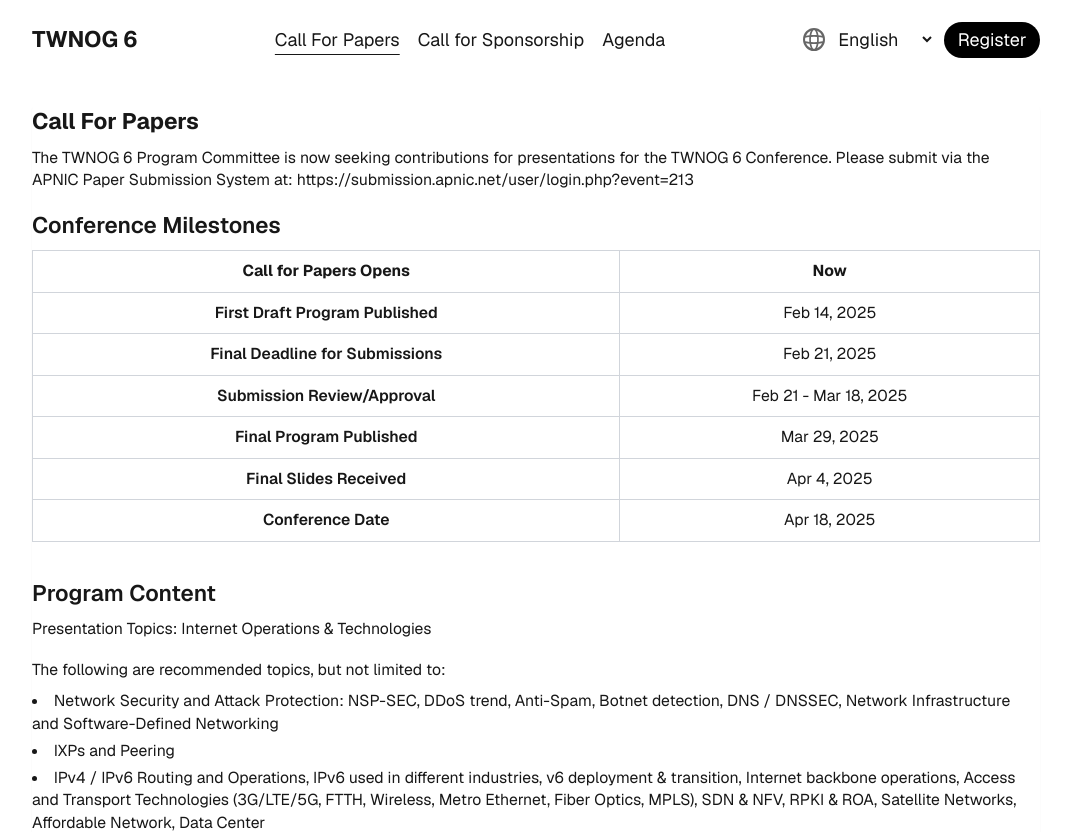
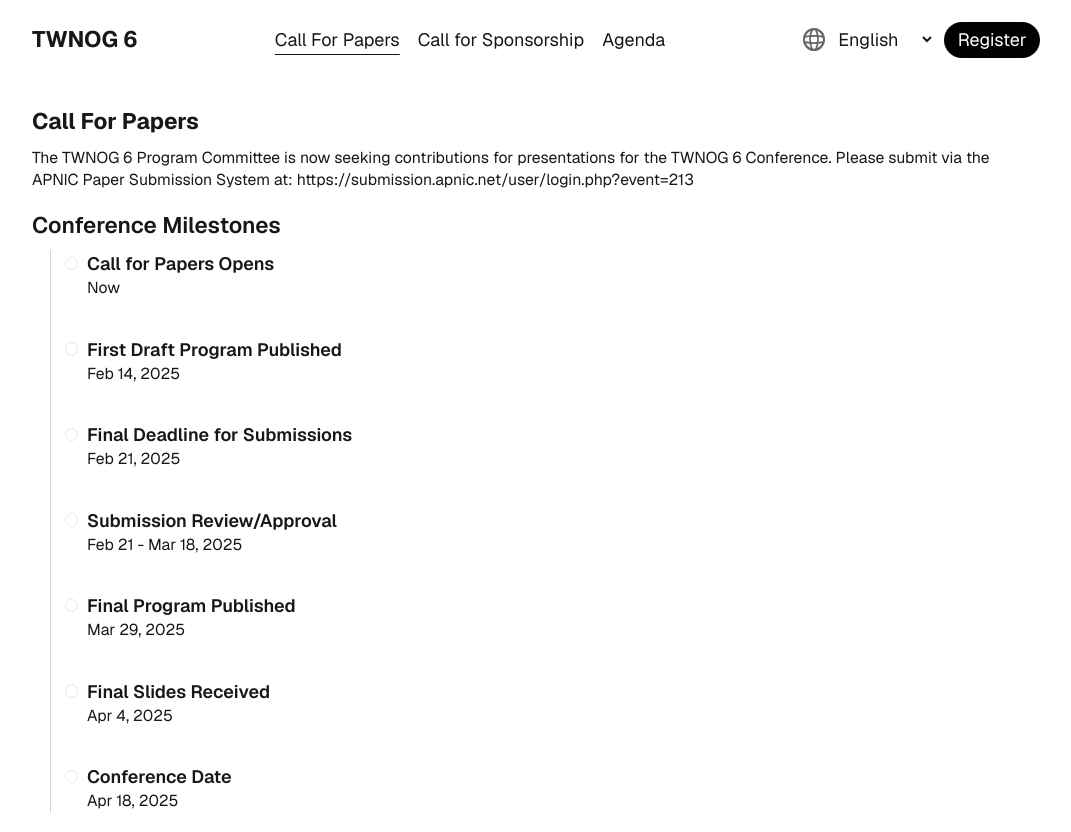
Before and after one commit to TWNOG/TWNOG6.0-2025, a Next.js app: page /paper in a window 1280 px wide. Shown: the top 832 px of the page, without its empty margins (104-1175 px from the left). Built offline with nearby package versions, Linux system fonts and the light colour scheme.

Commit message:
update: refactor conference milestones section to use TimelineItem component for improved layout and readability

```diff
--- a/app/paper/page.tsx
+++ b/app/paper/page.tsx
@@ -10,122 +10,89 @@ export default function CFPPage() {
       <section className="max-w-4xl mx-auto rounded shadow-sm">
         {/* 大標題 */}
         <h2 className="text-xl font-bold mb-2">{t("callForPapersTitle")}</h2>
-        <p className="text-sm mb-4">
-          {t("callForPapersDescription")}
-        </p>
+        <p className="text-sm mb-4">{t("callForPapersDescription")}</p>
 
-        {/* Conference Milestones */}
+        {/* Conference Milestones - Timeline */}
         <div className="mb-8">
-          <h2 className="text-xl font-semibold mb-2">{t("conferenceMilestonesTitle")}</h2>
-
-          <div className="overflow-x-auto">
-            <table className="table-auto w-full border border-gray-300 text-sm text-center">
-              <thead className="">
-                <tr>
-                  <th className="border border-gray-300 py-2 px-4">
-                    {t("conferenceMilestones.open")}
-                  </th>
-                  <th className="border border-gray-300 py-2 px-4">
-                    {t("conferenceMilestones.openTime")}
-                  </th>
-                </tr>
-              </thead>
-              <tbody>
-                <tr>
-                  <th className="border border-gray-300 py-2 px-4 font-semibold">
-                    {t("conferenceMilestones.draftProgram")}
-                  </th>
-                  <td className="border border-gray-300 py-2 px-4 whitespace-nowrap">
-                    {t("conferenceMilestones.draftProgramTime")}
-                  </td>
-                </tr>
-                <tr>
-                  <th className="border border-gray-300 py-2 px-4 font-semibold">
-                    {t("conferenceMilestones.submissionDeadline")}
-                  </th>
-                  <td className="border border-gray-300 py-2 px-4">
-                    {t("conferenceMilestones.submissionDeadlineTime")}
-                  </td>
-                </tr>
-                <tr>
-                  <th className="border border-gray-300 py-2 px-4 font-semibold">
-                    {t("conferenceMilestones.review")}
-                  </th>
-                  <td className="border border-gray-300 py-2 px-4">{t("conferenceMilestones.reviewTime")}</td>
-                </tr>
-                <tr>
-                  <th className="border border-gray-300 py-2 px-4 font-semibold">
-                    {t("conferenceMilestones.finalProgram")}
-                  </th>
-                  <td className="border border-gray-300 py-2 px-4">{t("conferenceMilestones.finalProgramTime")}</td>
-                </tr>
-                <tr>
-                  <th className="border border-gray-300 py-2 px-4 font-semibold">
-                    {t("conferenceMilestones.finalSlides")}
-                  </th>
-                  <td className="border border-gray-300 py-2 px-4">{t("conferenceMilestones.finalSlidesTime")}</td>
-                </tr>
-                <tr>
-                  <th className="border border-gray-300 py-2 px-4 font-semibold">
-                    {t("conferenceMilestones.conferenceDate")}
-                  </th>
-                  <td className="border border-gray-300 py-2 px-4">
-                    {t("conferenceMilestones.conferenceDateTime")}
-                  </td>
-                </tr>
-              </tbody>
-            </table>
+          <h2 className="text-xl font-semibold mb-2">
+            {t("conferenceMilestonesTitle")}
+          </h2>
+          <div className="relative border-l border-gray-300 ml-4">
+            <TimelineItem
+              title={t("conferenceMilestones.open")}
+              time={t("conferenceMilestones.openTime")}
+            />
+            <TimelineItem
+              title={t("conferenceMilestones.draftProgram")}
+              time={t("conferenceMilestones.draftProgramTime")}
+            />
+            <TimelineItem
+              title={t("conferenceMilestones.submissionDeadline")}
+              time={t("conferenceMilestones.submissionDeadlineTime")}
+            />
+            <TimelineItem
+              title={t("conferenceMilestones.review")}
+              time={t("conferenceMilestones.reviewTime")}
+            />
+            <TimelineItem
+              title={t("conferenceMilestones.finalProgram")}
+              time={t("conferenceMilestones.finalProgramTime")}
+            />
+            <TimelineItem
+              title={t("conferenceMilestones.finalSlides")}
+              time={t("conferenceMilestones.finalSlidesTime")}
+            />
+            <TimelineItem
+              title={t("conferenceMilestones.conferenceDate")}
+              time={t("conferenceMilestones.conferenceDateTime")}
+            />
           </div>
         </div>
 
         {/* Program Content */}
         <div className="mb-8">
-          <h2 className="text-xl font-semibold mb-2">{t("programContentTitle")}</h2>
-          <p className="text-sm mb-4">
-            {t("presentationTopicsTitle")}
-          </p>
-          <p className="text-sm mb-2">
-            {t("recommendedTopicsIntro")}
-          </p>
+          <h2 className="text-xl font-semibold mb-2">
+            {t("programContentTitle")}
+          </h2>
+          <p className="text-sm mb-4">{t("presentationTopicsTitle")}</p>
+          <p className="text-sm mb-2">{t("recommendedTopicsIntro")}</p>
           <ul className="list-disc list-inside text-sm space-y-1">
-            <li>
-              {t("recommendedTopicsList.0")}
-            </li>
-            <li>
-              {t("recommendedTopicsList.1")}
-            </li>
-            <li>
-              {t("recommendedTopicsList.2")}
-            </li>
-            <li>
-              {t("recommendedTopicsList.3")}
-            </li>
-            <li>
-              {t("recommendedTopicsList.4")}
-            </li>
-            <li>
-              {t("recommendedTopicsList.5")}
-            </li>
-            <li>
-              {t("recommendedTopicsList.6")}
-            </li>
-            <li>
-              {t("recommendedTopicsList.7")}
-            </li>
+            <li>{t("recommendedTopicsList.0")}</li>
+            <li>{t("recommendedTopicsList.1")}</li>
+            <li>{t("recommendedTopicsList.2")}</li>
+            <li>{t("recommendedTopicsList.3")}</li>
+            <li>{t("recommendedTopicsList.4")}</li>
+            <li>{t("recommendedTopicsList.5")}</li>
+            <li>{t("recommendedTopicsList.6")}</li>
+            <li>{t("recommendedTopicsList.7")}</li>
           </ul>
         </div>
 
         {/* CFP Submission */}
         <div className="mb-8">
-          <h2 className="text-xl font-semibold mb-2">{t("cfpSubmissionTitle")}</h2>
-          <p className="text-sm mb-2">
-            {t("cfpSubmissionDescription")}
-          </p>
-          <p className="text-sm mb-2">
-            {t("contactInfo")}
-          </p>
+          <h2 className="text-xl font-semibold mb-2">
+            {t("cfpSubmissionTitle")}
+          </h2>
+          <p className="text-sm mb-2">{t("cfpSubmissionDescription")}</p>
+          <p className="text-sm mb-2">{t("contactInfo")}</p>
         </div>
       </section>
     </div>
   );
 }
+
+/**
+ * TimelineItem 組件：
+ * 利用絕對定位與 border-left (或其它 CSS 手法) 在左側畫出縱向線條，
+ * 並在每個里程碑節點放置圓點與標題、日期資訊。
+ */
+function TimelineItem({ title, time }: { title: string; time: string }) {
+  return (
+    <div className="relative mb-8 ml-8">
+      {/* Timeline node 圓點 */}
+      <div className="absolute -left-5 top-1.5 w-3 h-3 rounded-full border  " />
+      <h3 className="font-semibold">{title}</h3>
+      <p className="text-sm">{time}</p>
+    </div>
+  );
+}
```
